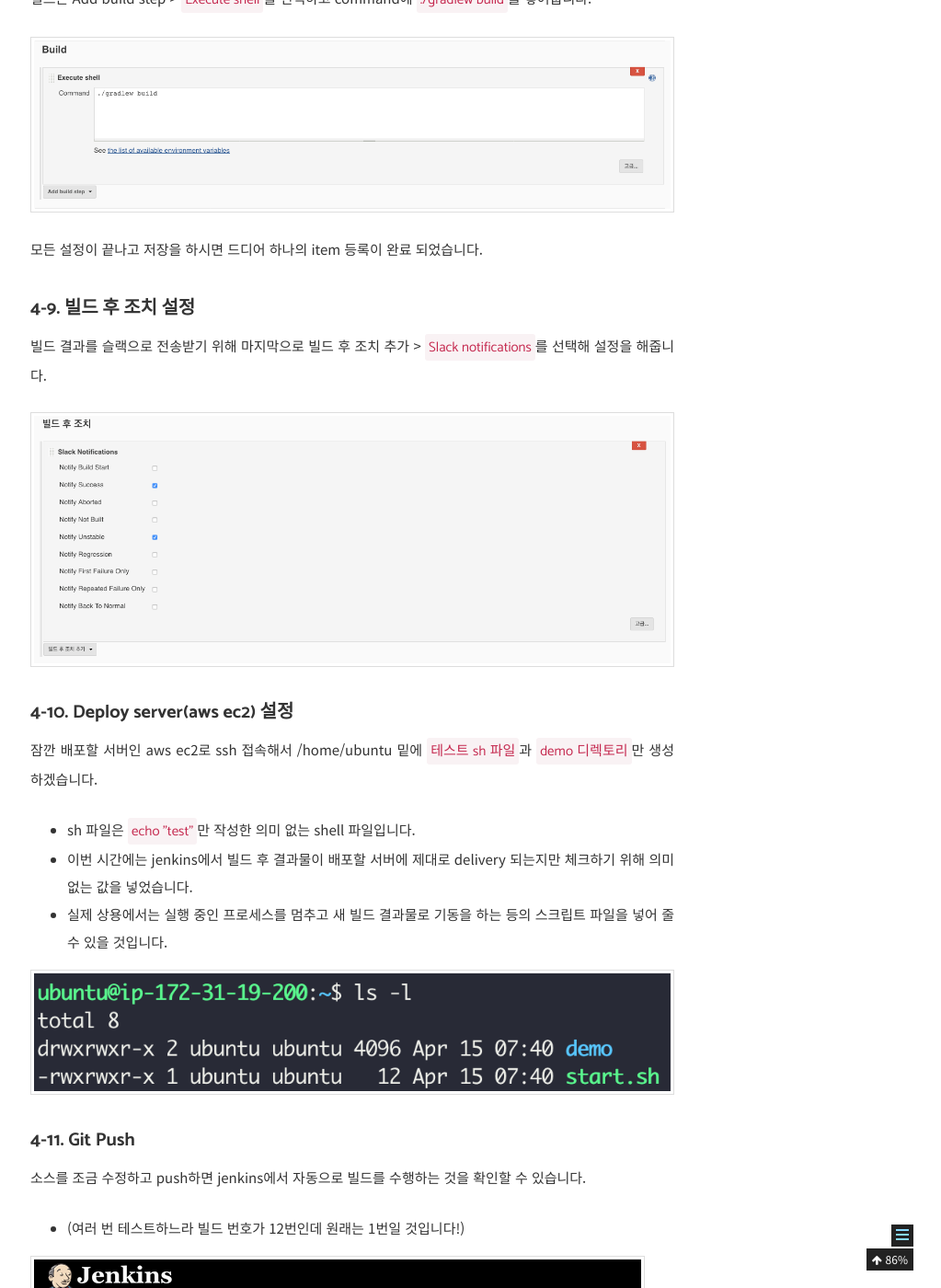
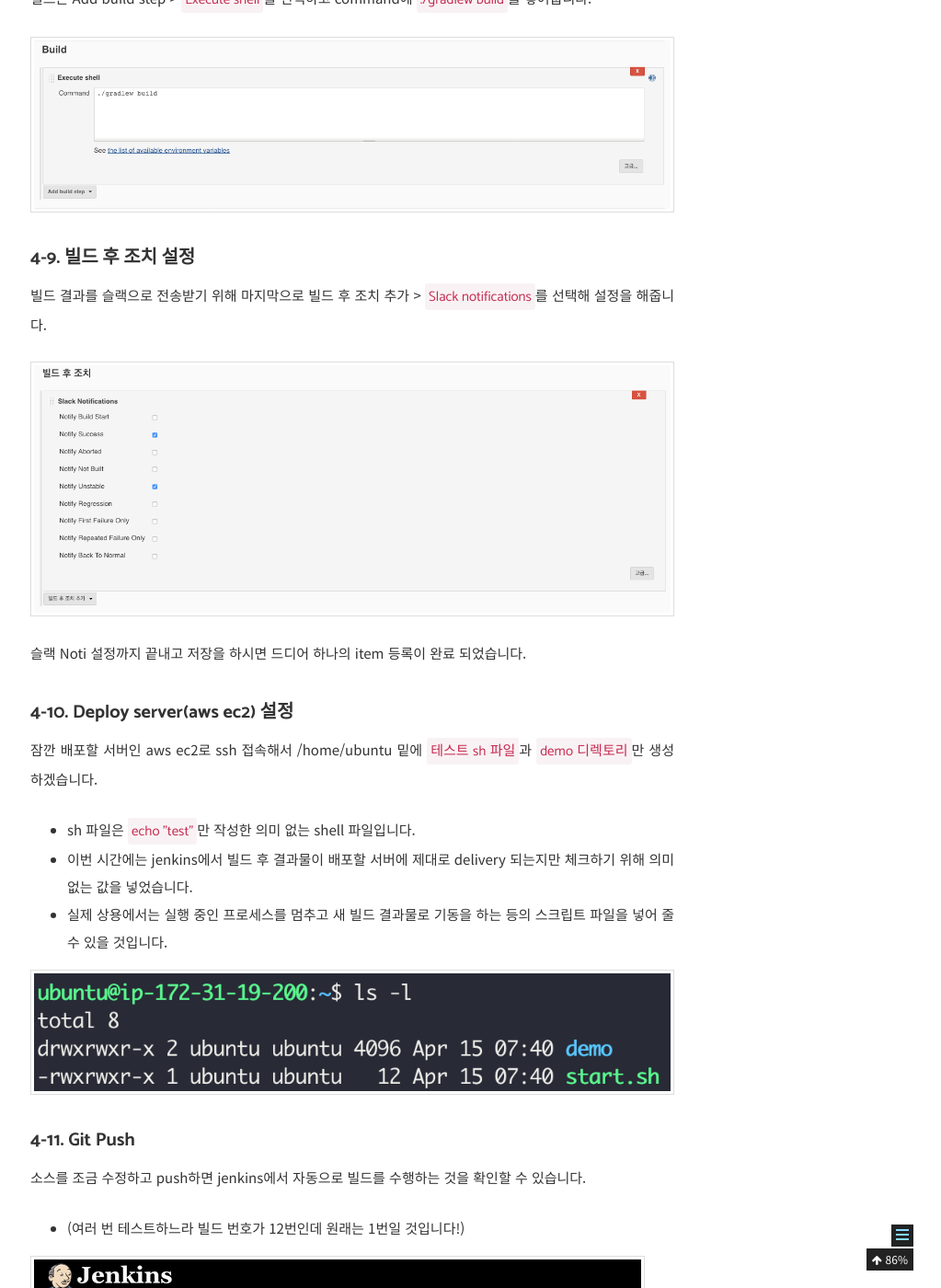
Before and after one commit to gwonsungjun/gwonsungjun.github.io, a Jekyll site: the page built from _posts/2019-04-16-jenkins_tutorial_4.md, in a window 1280 px wide and 1400 px high, scrolled down 7285 px. Shown: the whole window at 92% size, without its empty margins (257-1280 px from the left). Built offline with Jekyll 4.4.1, drawn with Linux system fonts in a browser that asks for light colours; comment, search, counter and statistics services are not loaded.

Commit message:
Edit typo jenkins tutorial 4

```diff
--- a/_posts/2019-04-16-jenkins_tutorial_4.md
+++ b/_posts/2019-04-16-jenkins_tutorial_4.md
@@ -125,13 +125,13 @@ secret token 역시 젠킨스에서 생성한 token을 입력합니다.
 
 ![jenkins_build](/assets/images/usingimages/jenkins_tutorial/jenkins_build.png)
 
-모든 설정이 끝나고 저장을 하시면 드디어 하나의 item 등록이 완료 되었습니다.
-
 ### 4-9. 빌드 후 조치 설정
 
 빌드 결과를 슬랙으로 전송받기 위해 마지막으로 빌드 후 조치 추가 > `Slack notifications`를 선택해 설정을 해줍니다.
 
 ![slack_notify](/assets/images/usingimages/jenkins_tutorial/slack_notify.png)
+
+슬랙 Noti 설정까지 끝내고 저장을 하시면 드디어 하나의 item 등록이 완료 되었습니다.
 
 ### 4-10. Deploy server(aws ec2) 설정
 
```
